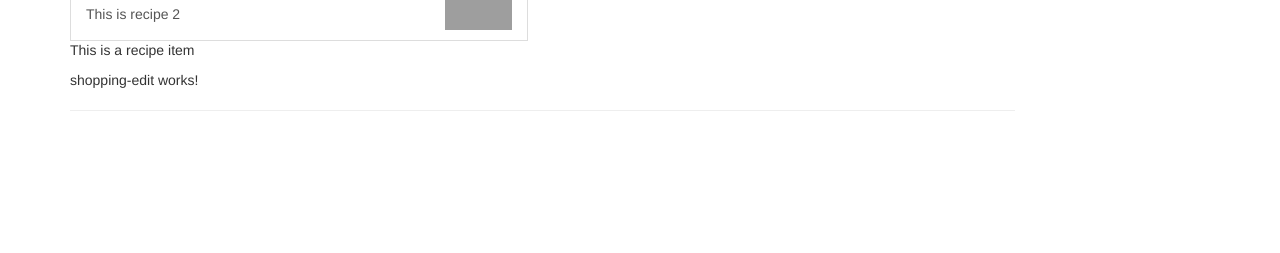
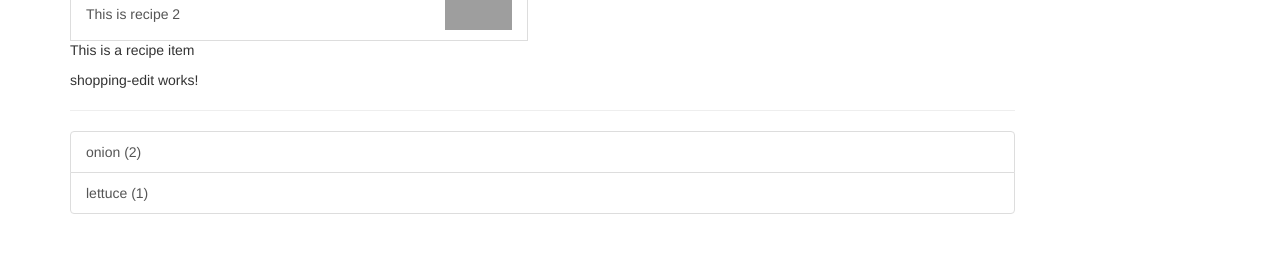
Before and after one commit to spiralni/angular-recipes, an Angular app: page / in a window 1280 px wide. Shown: the part 249-502 px from the top of the page. Built offline with nearby package versions, Linux system fonts and the light colour scheme; grey boxes are pictures that could not be loaded.

Commit message:
shopping list structure

```diff
--- /dev/null
+++ b/src/app/models/ingredient.model.ts
@@ -0,0 +1,8 @@
+export class Ingredient {
+    constructor(
+        public name: string,
+        public amount: number
+    ) {
+
+    }
+}
--- a/src/app/shopping/shopping-list/shopping-list.component.html
+++ b/src/app/shopping/shopping-list/shopping-list.component.html
@@ -1,6 +1,13 @@
 <div class="row">
-<div class="col-xs-10">
-    <app-shopping-edit></app-shopping-edit>
-    <hr />
+    <div class="col-xs-10">
+        <app-shopping-edit></app-shopping-edit>
+        <hr>
+        <ul class="list-group">
+            <a *ngFor="let ingredient of ingredients"
+                href="#"
+                class="list-group-item" style="cursor: pointer;">
+                {{ingredient.name}} ({{ ingredient.amount }})
+            </a>
+        </ul>
+    </div>
 </div>
-</div>
--- a/src/app/shopping/shopping-list/shopping-list.component.ts
+++ b/src/app/shopping/shopping-list/shopping-list.component.ts
@@ -1,4 +1,5 @@
 import { Component, OnInit } from '@angular/core';
+import { Ingredient } from 'src/app/models/ingredient.model';
 
 @Component({
   selector: 'app-shopping-list',
@@ -6,6 +7,10 @@ import { Component, OnInit } from '@angular/core';
   styleUrls: ['./shopping-list.component.css']
 })
 export class ShoppingListComponent implements OnInit {
+  ingredients: Ingredient[] = [
+    new Ingredient("onion", 2),
+    new Ingredient("lettuce", 1)
+  ]
 
   constructor() { }
 
```
